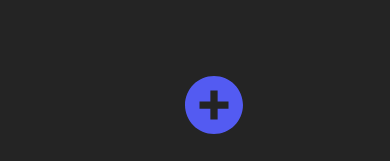
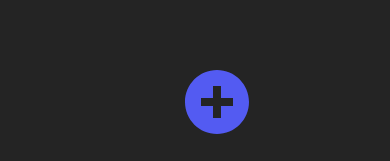
Before and after one commit to carlitoxe/todo-app-react, a React (Vite) app: page / in a window 390 px wide. Shown: the part 680-841 px from the top of the page. Built offline with nearby package versions, Linux system fonts and the light colour scheme.

Commit message:
Adding responsive design

```diff
--- a/src/components/CreateTodoButton.jsx
+++ b/src/components/CreateTodoButton.jsx
@@ -18,7 +18,7 @@ function CreateTodoButton({ setOpenModal }) {
             className="CreateTodoButton"
             onClick={onClickButton}
         >
-            <svg height="64px" width="64px" version="1.1" id="Capa_1" xmlns="http://www.w3.org/2000/svg" xmlns:xlink="http://www.w3.org/1999/xlink" viewBox="0 0 32 32" xml:space="preserve" ><g id="SVGRepo_bgCarrier" strokeWidth="0"></g><g id="SVGRepo_tracerCarrier" strokeLinecap="round" strokeLinejoin="round" stroke="#CCCCCC" strokeWidth="0.064"></g><g id="SVGRepo_iconCarrier"> <g> <g id="plus_x5F_alt"> <path d="M16,0C7.164,0,0,7.164,0,16s7.164,16,16,16s16-7.164,16-16S24.836,0,16,0z M24,18h-6v6h-4v-6H8v-4 h6V8h4v6h6V18z"></path> </g> </g> </g></svg>
+            <svg version="1.1" id="Capa_1" xmlns="http://www.w3.org/2000/svg" xmlns:xlink="http://www.w3.org/1999/xlink" viewBox="0 0 32 32" xml:space="preserve" ><g id="SVGRepo_bgCarrier" strokeWidth="0"></g><g id="SVGRepo_tracerCarrier" strokeLinecap="round" strokeLinejoin="round" stroke="#CCCCCC"></g><g id="SVGRepo_iconCarrier"> <g> <g id="plus_x5F_alt"> <path d="M16,0C7.164,0,0,7.164,0,16s7.164,16,16,16s16-7.164,16-16S24.836,0,16,0z M24,18h-6v6h-4v-6H8v-4 h6V8h4v6h6V18z"></path> </g> </g> </g></svg>
         </button>
     )
 }
--- a/src/style/CreateTodoButton.css
+++ b/src/style/CreateTodoButton.css
@@ -11,8 +11,8 @@
   display: flex;
   justify-content: center;
   align-items: center;
-  height: 70px;
-  width: 70px;
+  height: 76px;
+  width: 76px;
   z-index: 1;
   transform: rotate(0);
   transition: .3s ease;
```
